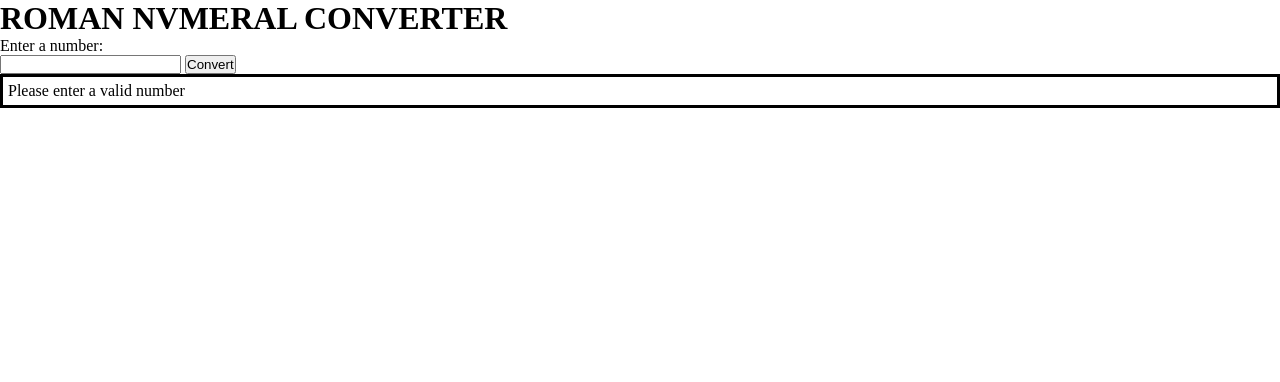
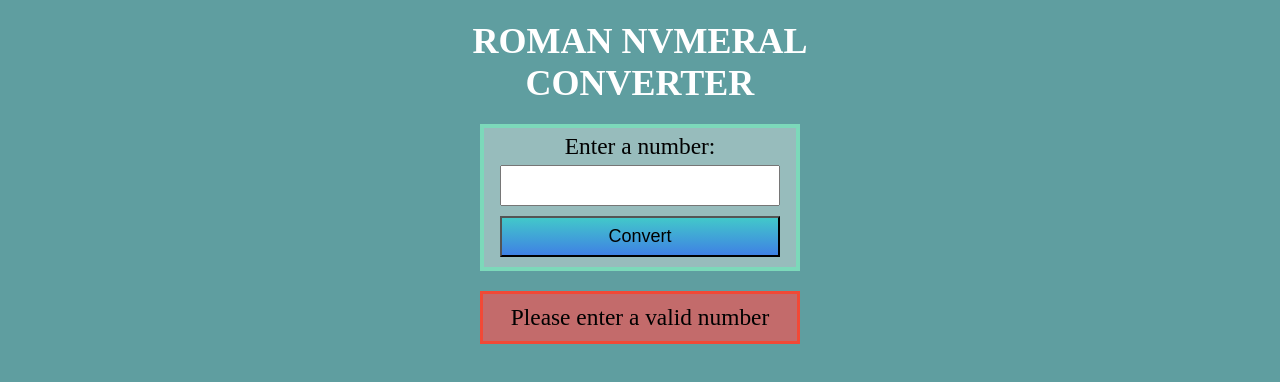
Before and after one commit to skybru/Roman-Nvmeral-Converter, a plain HTML site: page index.html in a window 1280 px wide. Both pictures are taken after typing "Sample" into the empty fields and a click on the button "Convert". Drawn offline with Linux system fonts and the light colour scheme.

Commit message:
added css styling

```diff
--- a/index.html
+++ b/index.html
@@ -12,10 +12,12 @@
         <div class="content-container">
             <h1>ROMAN NVMERAL CONVERTER</h1>
             <div class="converter-container">
-                <p>Enter a number:</p>
-                <input id="number" />
-                <button id="convert-btn">Convert</button>
-                <div id="output"></div>
+                <fieldset>
+                    <label for="number">Enter a number:</label>
+                    <input id="number" />
+                    <button id="convert-btn">Convert</button>
+                </fieldset>
+                <div id="output" class="output"></div>
             </div>
         </div>
 
--- a/script.js
+++ b/script.js
@@ -14,6 +14,7 @@ const convertToRoman = (input, index) => {
         if (input >= valInt[i]) {
             console.log(valRoman[i]);
             result.textContent += valRoman[i];
+            result.style.display = "block";
             return convertToRoman(input - valInt[i], i)
         }
     }
@@ -23,14 +24,18 @@ const checkInput = () => {
     const inputParsed = parseInt(inputNumber.value);
 
     if (isNaN(inputParsed)) {
+        result.classList.add("error");
         result.textContent = "Please enter a valid number";
     } else if (inputParsed <= 0 ) {
+        result.classList.add("error");
         result.textContent = "Please enter a number greater than or equal to 1";
         return;
     } else if (inputParsed > 3999) {
+        result.classList.add("error");
         result.textContent = "Please enter a number less than or equal to 3999";
         return;
     } else {
+        result.classList.remove("error");
         result.textContent = "";
         convertToRoman(inputParsed, 0);
     }
--- a/styles.css
+++ b/styles.css
@@ -4,7 +4,67 @@
     padding: 0;
 }
 
-#output {
+body {
+    font-family: 'Times New Roman', Times, serif;
+    font-size: large;
+    background-color: cadetblue;
+    color: white;
+}
+
+.content-container {
+    display: flex;
+    flex-direction: column;
+    align-items: center;
+    justify-content: center;
+    max-width: 400px;
+    margin: 20px auto;
+    text-align: center;
+}
+
+.converter-container {
+    font-size: 1.3em;
+    width: 80%;
+}
+
+fieldset {
+    margin: 20px auto;
+    border: 4px solid rgb(124, 217, 186);
+    background-color: rgb(151, 188, 188);
+}
+
+label {
+    display: inline-block;
     padding: 5px;
-    border: solid black 3px;
+    color: black;
 }
+
+input {
+    display: block;
+    margin: auto;
+    width: 90%;
+    font-size: 2rem;
+}
+
+button {
+    width: 90%;
+    font-size: 18px;
+    padding: 8px;
+    margin: 10px;
+    text-decoration: none;
+    cursor: pointer;
+    background-image: linear-gradient(rgb(66, 200, 202), rgb(63, 129, 228));
+}
+.output {
+    display: none;
+    padding: 10px;
+    color: black;
+    background-color:aliceblue;
+    border: 3px solid rgb(30, 193, 193);
+}
+
+.error {
+    display: block;
+    background-color: rgb(195, 107, 107);
+    color: rgb(0, 0, 0);
+    border: 3px solid rgb(241, 73, 54);
+}
```
